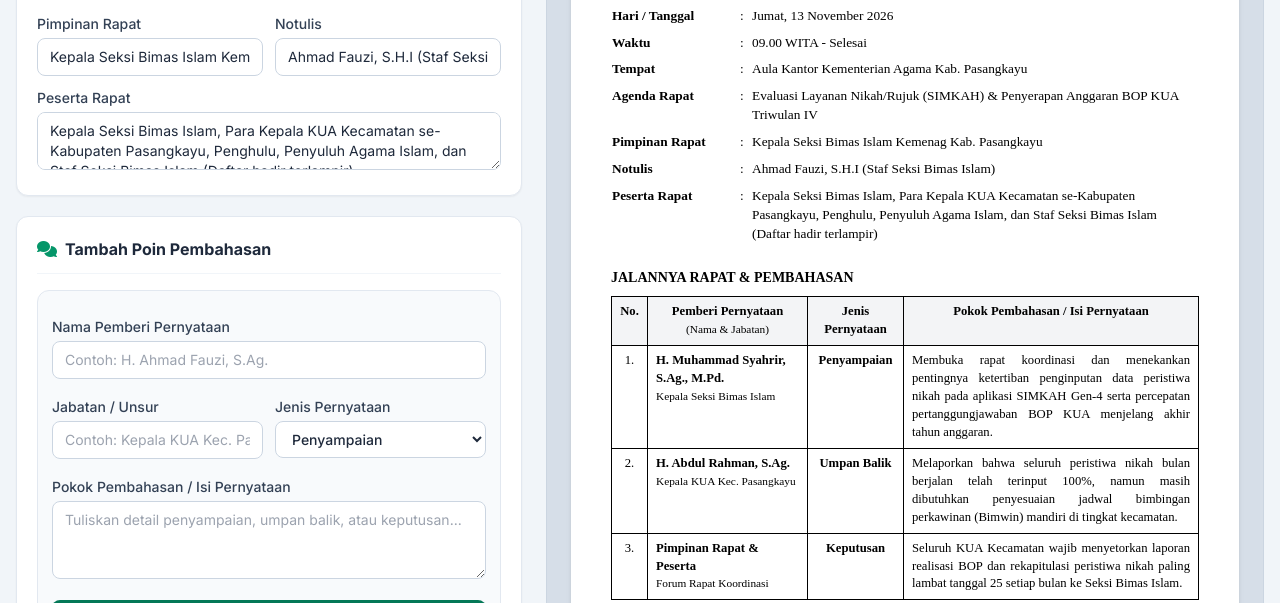
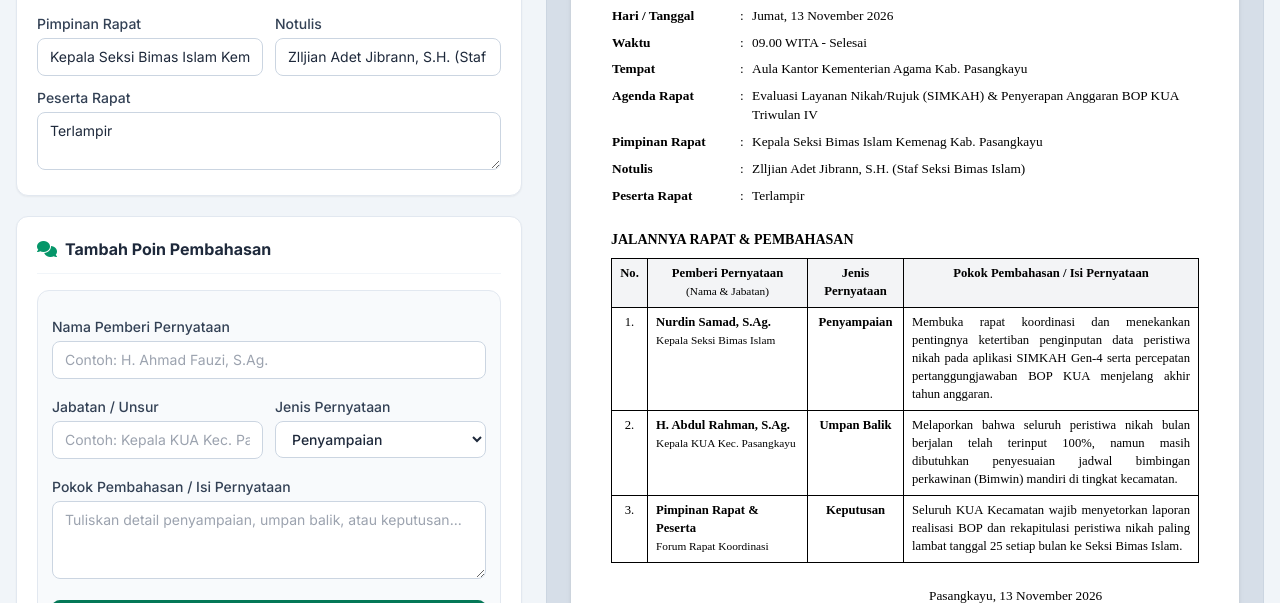
Before and after one commit to zylhana/notulaku, a plain HTML site: page index.html in a window 1280 px wide. Shown: the part 391-994 px from the top of the page. Drawn offline with nearby package versions, Linux system fonts and the light colour scheme.

Commit message:
Update index.html

```diff
--- a/index.html
+++ b/index.html
@@ -974,17 +974,17 @@
                 tempat: 'Aula Kantor Kementerian Agama Kab. Pasangkayu',
                 agenda: 'Evaluasi Layanan Nikah/Rujuk (SIMKAH) & Penyerapan Anggaran BOP KUA Triwulan IV',
                 pimpinan: 'Kepala Seksi Bimas Islam Kemenag Kab. Pasangkayu',
-                notulis: 'Ahmad Fauzi, S.H.I (Staf Seksi Bimas Islam)',
-                peserta: 'Kepala Seksi Bimas Islam, Para Kepala KUA Kecamatan se-Kabupaten Pasangkayu, Penghulu, Penyuluh Agama Islam, dan Staf Seksi Bimas Islam (Daftar hadir terlampir)',
+                notulis: 'Zlljian Adet Jibrann, S.H. (Staf Seksi Bimas Islam)',
+                peserta: 'Terlampir',
                 tglPengesahan: '13 November 2026',
-                kasiNama: 'H. Muhammad Syahrir, S.Ag., M.Pd.',
+                kasiNama: 'Nurdin Samad, S.Ag.',
                 kasiNip: '197504122000031002',
-                notulisTtdNama: 'Ahmad Fauzi, S.H.I',
+                notulisTtdNama: 'Zlljian Adet Jibrann, S.H.',
                 notulisTtdNip: '198809152015031004',
                 lampiran: '1. Daftar Hadir Peserta Rapat Koordinasi\n2. Dokumentasi Kegiatan',
                 items: [
                     {
-                        nama: 'H. Muhammad Syahrir, S.Ag., M.Pd.',
+                        nama: 'Nurdin Samad, S.Ag.',
                         jabatan: 'Kepala Seksi Bimas Islam',
                         jenis: 'Penyampaian',
                         isi: 'Membuka rapat koordinasi dan menekankan pentingnya ketertiban penginputan data peristiwa nikah pada aplikasi SIMKAH Gen-4 serta percepatan pertanggungjawaban BOP KUA menjelang akhir tahun anggaran.'
```
